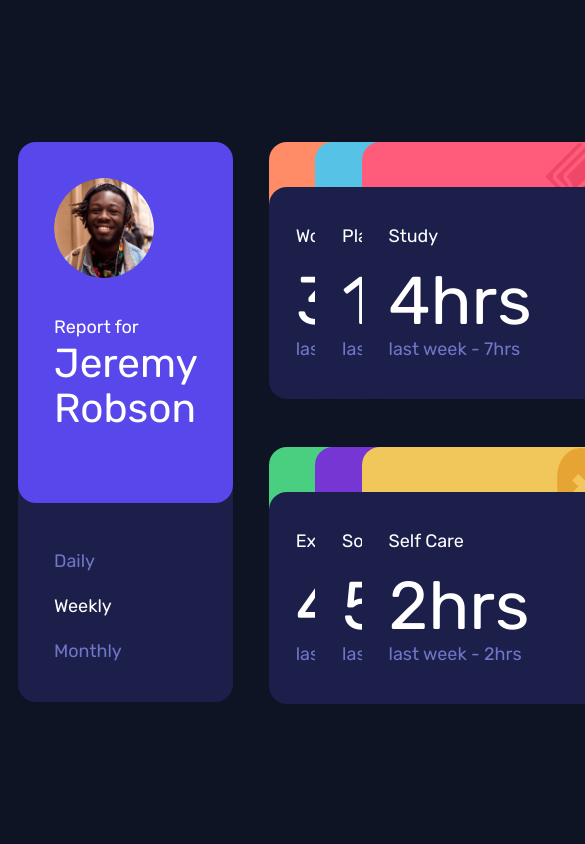
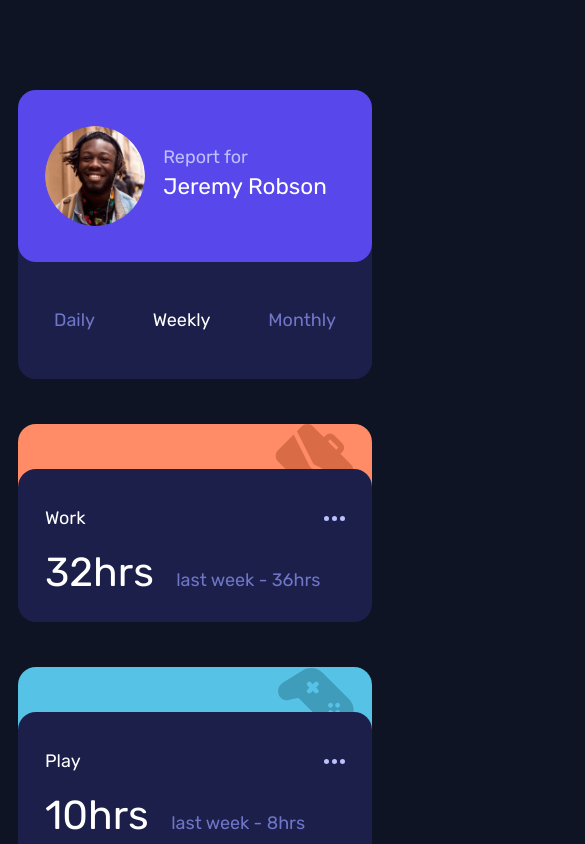
Before and after one commit to MikevPeeren/time-tracking-dashboard, a Next.js app: page / in a window 390 px wide. Shown: the top 844 px of the page, 585 px wide, since content can reach past the window. Built offline with nearby package versions, Linux system fonts and the light colour scheme.

Commit message:
:recycle: adjustments for mobile

```diff
--- a/components/ProfileCard.module.scss
+++ b/components/ProfileCard.module.scss
@@ -1,4 +1,4 @@
 .ProfileCard {
   width: 250px;
-  height: 560px;
+  height: 520px;
 }
--- a/components/ProfileCard.tsx
+++ b/components/ProfileCard.tsx
@@ -14,23 +14,27 @@ const ProfileCard: NextComponentType = ({ handleTimeFrameTypeChange }) => {
 
   return (
     <div
-      className={`${styles.ProfileCard} flex flex-col bg-secondary-dark-blue rounded-2xl mx-4`}
+      className={`h-3/4 md:w-2/3 flex flex-col bg-secondary-dark-blue rounded-2xl mx-4 my-10`}
     >
-      <div className="flex flex-col justify-center bg-primary-blue rounded-2xl p-8 relative z-10">
+      <div className="flex flex-row md:flex-col justify-center bg-primary-blue rounded-2xl py-8  md:p-8 relative z-10">
         <Image
-          className="rounded-full border-2 border-white border-solid"
+          className="rounded-full border-2 border-white border-solid mr-2"
           src={profilePic}
           alt="Picture of the user"
           layout="fixed"
           width={100}
           height={100}
         />
-        <div className="flex flex-col my-8 text-white">
-          <span className="font-light">Report for</span>
-          <span className="text-4xl font-normal">Jeremy Robson</span>
+        <div className="flex flex-col mx-4 my-4 ">
+          <span className="font-light text-secondary-pale-blue">
+            Report for
+          </span>
+          <span className="text-xl md:text-4xl font-normal text-white">
+            Jeremy Robson
+          </span>
         </div>
       </div>
-      <div className="flex flex-col justify-center bg-secondary-dark-blue rounded-b-2xl p-8">
+      <div className="flex flex-row md:flex-col justify-between md:justify-center bg-secondary-dark-blue rounded-b-2xl p-8">
         <span
           className={`${
             dailyActive ? "text-white" : "text-secondary-desaturated-blue"
--- a/components/TrackingCard.module.scss
+++ b/components/TrackingCard.module.scss
@@ -1,4 +1,4 @@
 .TrackingCard {
-  width: 280px;
-  height: 305px;
+  // width: 280px;
+  // height: 240px;
 }
--- a/components/TrackingCard.tsx
+++ b/components/TrackingCard.tsx
@@ -40,7 +40,7 @@ const TrackingCard: NextComponentType = ({
   });
 
   return (
-    <div className={`${styles.TrackingCard} mx-4 rounded-2xl`}>
+    <div className={`h-2/5 mx-4 rounded-2xl`}>
       <div
         className={`flex flex-col items-end h-20 pr-4 rounded-2xl relative ${backgroundColor}`}
       >
@@ -57,12 +57,14 @@ const TrackingCard: NextComponentType = ({
             alt="Ellipsis"
           />
         </div>
-        <span className="text-white font-light text-6xl">
-          {`${timeFrames[timeFrameType]?.current}hrs`}
-        </span>
-        <span className="text-secondary-desaturated-blue pb-2">
-          {` last week - ${timeFrames[timeFrameType]?.previous}hrs`}
-        </span>
+        <div className="flex-col">
+          <span className="text-white font-light text-4xl pr-4 md:text-6xl">
+            {`${timeFrames[timeFrameType]?.current}hrs`}
+          </span>
+          <span className="text-secondary-desaturated-blue md:pb-2">
+            {` last week - ${timeFrames[timeFrameType]?.previous}hrs`}
+          </span>
+        </div>
       </div>
     </div>
   );
--- a/components/TrackingCardCollection.module.scss
+++ b/components/TrackingCardCollection.module.scss
@@ -1,3 +1,3 @@
 .TrackingCardCollection {
-height:560px;
+// height:520px
 }
--- a/components/TrackingCardCollection.tsx
+++ b/components/TrackingCardCollection.tsx
@@ -13,7 +13,9 @@ const TrackingCardCollection = ({ timeFrameType }): NextComponentType => {
   if (isError) return <div>ERROR</div>;
 
   return (
-    <div className={`grid grid-cols-3 ${styles.TrackingCardCollection}`}>
+    <div
+      className={`h-4/5 grid md:grid-cols-3 grid-cols-1 ${styles.TrackingCardCollection}`}
+    >
       {data.map((timeTrack, index) => {
         return (
           <TrackingCard
--- a/pages/index.tsx
+++ b/pages/index.tsx
@@ -22,7 +22,7 @@ const Home: NextPage = () => {
       </Head>
 
       <main>
-        <div className="flex flex-row items-center justify-center h-screen">
+        <div className="flex flex-col md:flex-row md:items-center justify-between md:justify-center h-full md:h-screen my-10 md:my-0">
           <ProfileCard handleTimeFrameTypeChange={handleTimeFrameTypeChange} />
           <TrackingCardCollection timeFrameType={timeFrameType} />
         </div>
```
